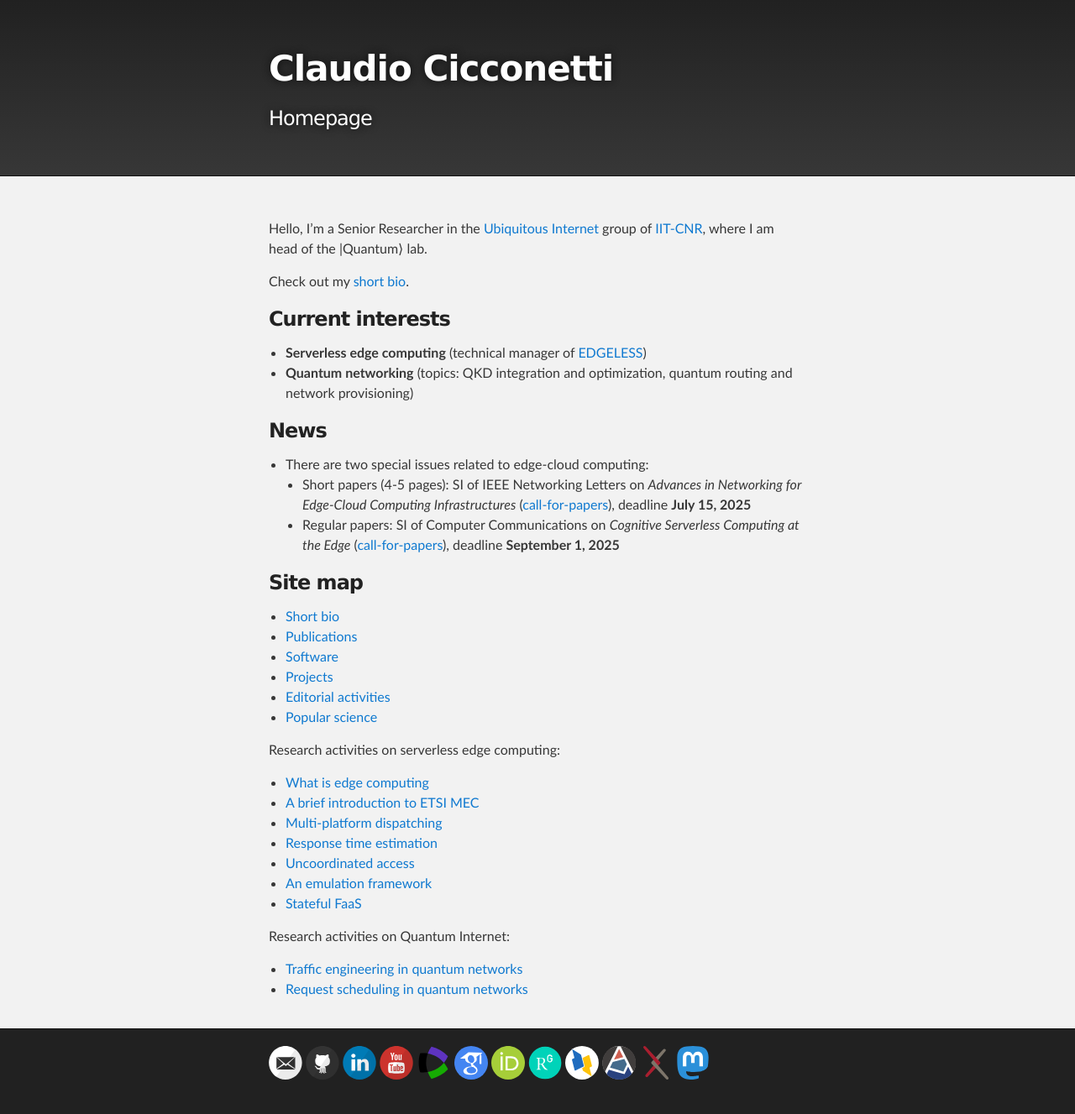
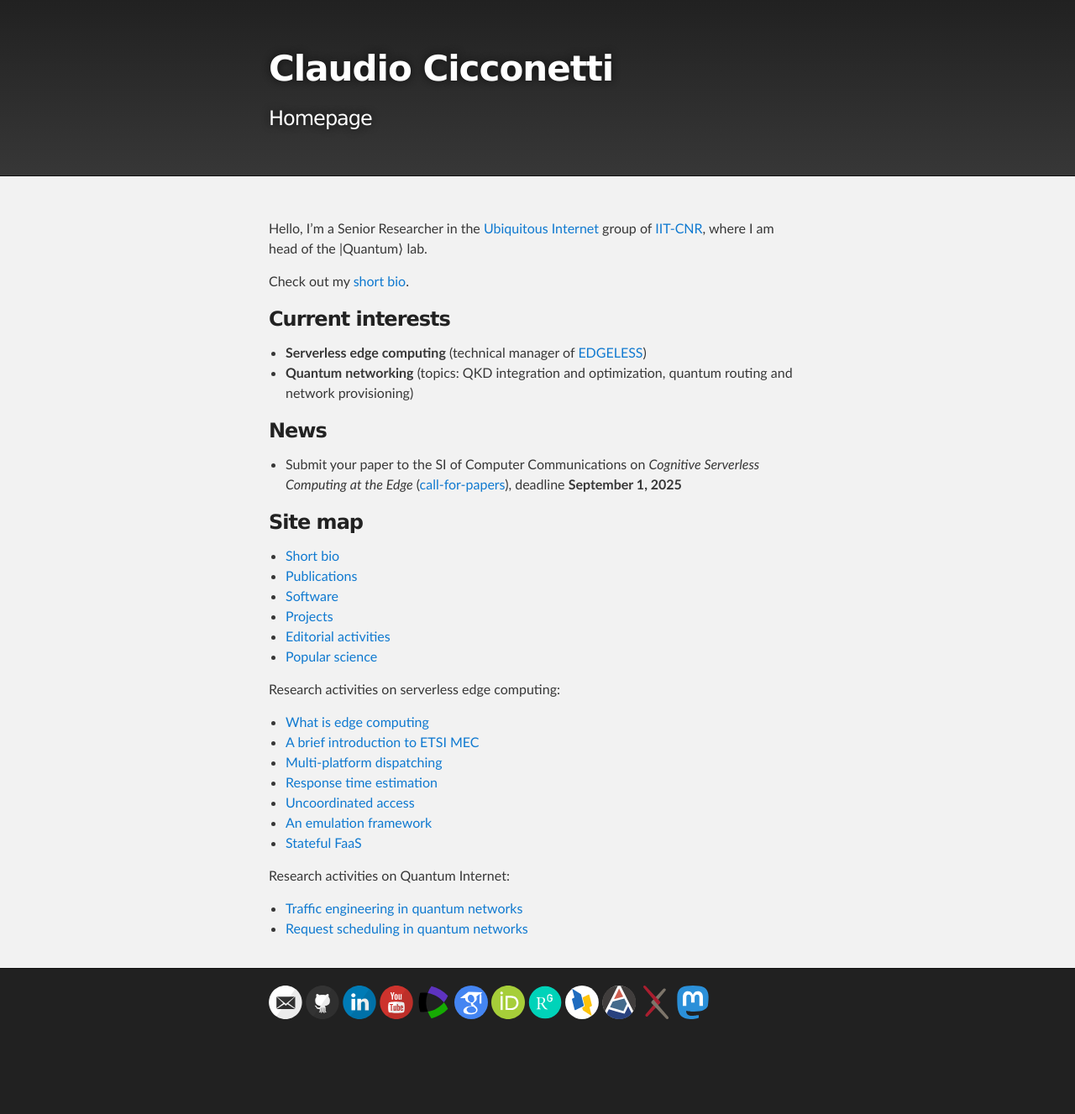
Before and after one commit to ccicconetti/ccicconetti.github.io, a Jekyll site: the page built from index.md, in a window 1280 px wide. Shown: the whole page at 84% size. Built offline with Jekyll 4.4.1, drawn with Linux system fonts in a browser that asks for light colours; after the commit the page ends 1255 px from its top, so only the background shows below that.

Commit message:
Remove SI LNET highlight

```diff
--- a/index.md
+++ b/index.md
@@ -14,9 +14,7 @@ Check out my [short bio](bio.md).
 
 ### News
 
-- There are two special issues related to edge-cloud computing:
-  - Short papers (4-5 pages): SI of IEEE Networking Letters on _Advances in Networking for Edge-Cloud Computing Infrastructures_ ([call-for-papers](https://www.comsoc.org/publications/journals/ieee-lnet/cfp/advances-networking-edge-cloud-computing-infrastructures)), deadline **July 15, 2025**
-  - Regular papers: SI of Computer Communications on _Cognitive Serverless Computing at the Edge_ ([call-for-papers](https://www.sciencedirect.com/special-issue/320651/cognitive-serverless-computing-at-the-edge)), deadline **September 1, 2025**
+- Submit your paper to the SI of Computer Communications on _Cognitive Serverless Computing at the Edge_ ([call-for-papers](https://www.sciencedirect.com/special-issue/320651/cognitive-serverless-computing-at-the-edge)), deadline **September 1, 2025**
 
 ### Site map
 
```
